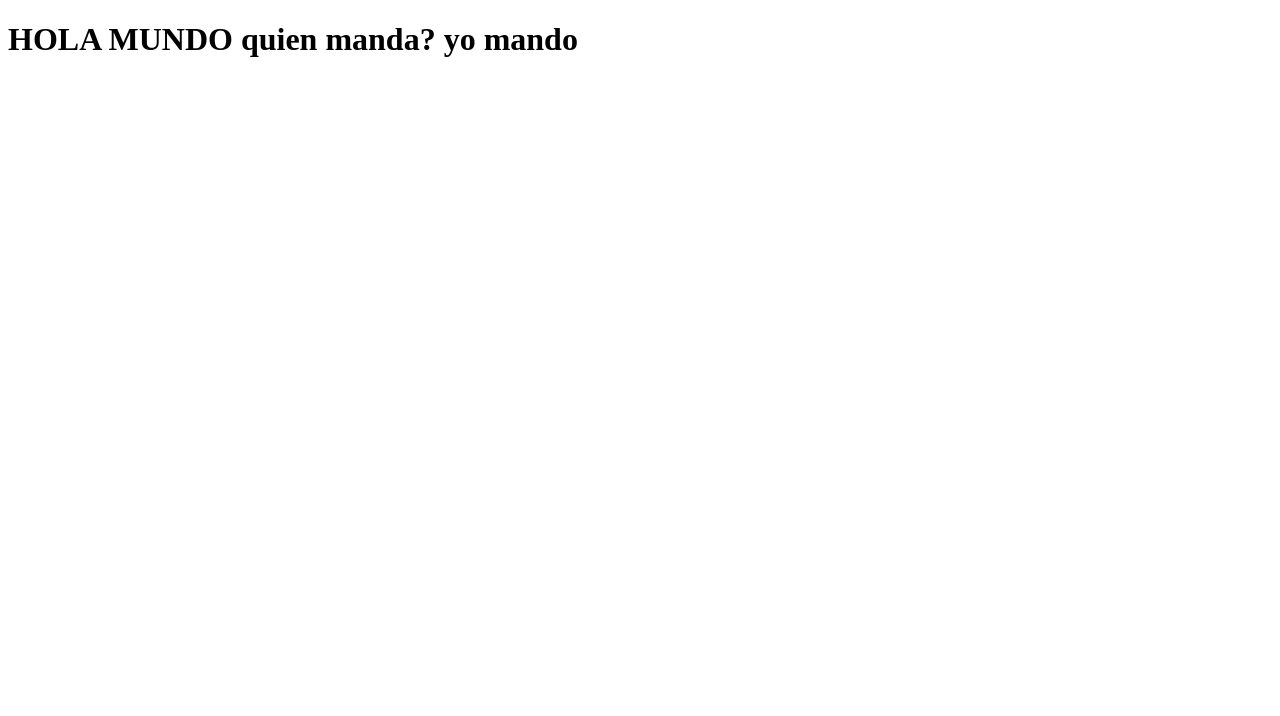
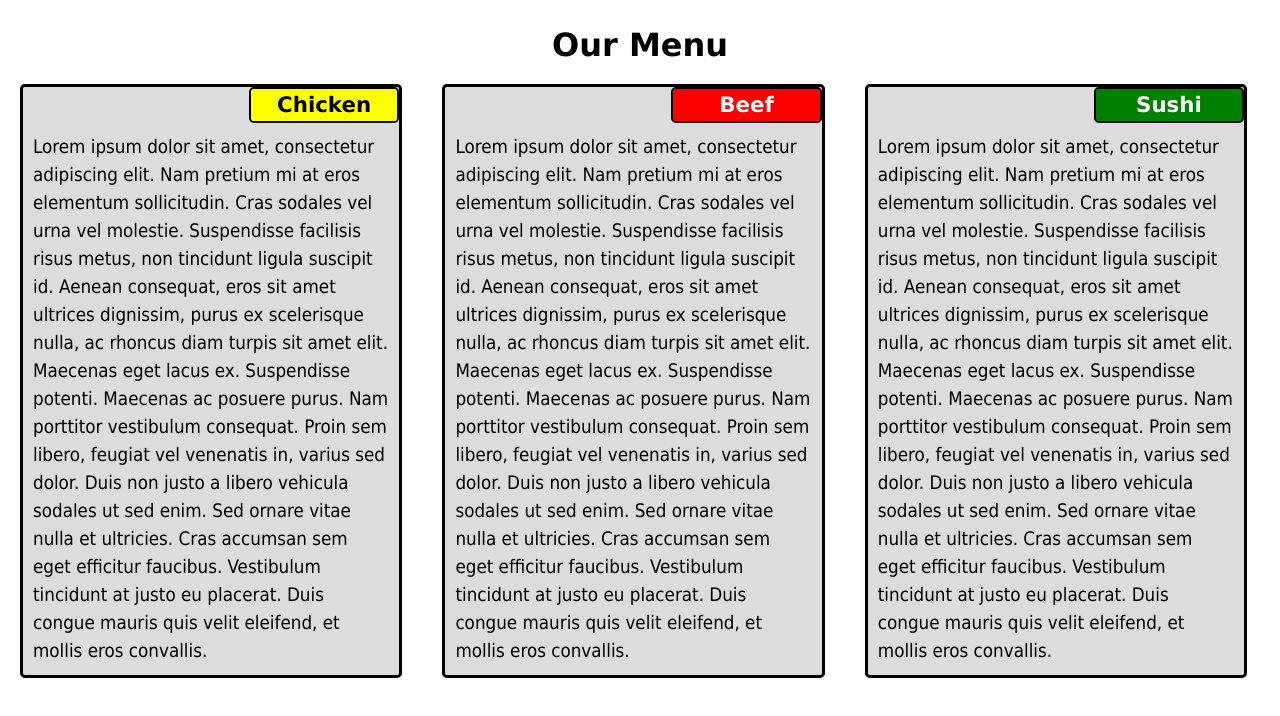
Before and after one commit to n0d0y/congenial-carnival, a plain HTML site: page site/index.html in a window 1280 px wide. Drawn offline with Linux system fonts and the light colour scheme.

Commit message:
Module 2 Solution.

```diff
--- a/site/index.html
+++ b/site/index.html
@@ -1,9 +1,143 @@
 <!DOCTYPE html>
 <html>
 <head>
-	<title>HOLA MUNDO</title>
+<meta charset="utf-8">
+<meta name="viewport" content="width=device-width, initial-scale=1">
+<title>Module 2 Solution</title>
+<link rel="stylesheet" type="text/css" href="Styles.css">
+<style type="text/css">
+* {
+  box-sizing: border-box;
+}
+
+body {
+  padding: 0;
+  margin: 0;
+  font-family: Verdana, Arial, Helvetica, sans-serif;
+  line-height: 1.5;
+  color: black;
+}
+
+h1 {
+  margin-bottom: 15px;
+  text-align: center;
+
+}
+.title {
+  text-align: center;
+  border: 2px solid black;
+  border-radius: 0.3rem;
+  width: 40%;
+  position: relative;
+  border-left:
+  margin-right: auto;
+  margin-left: auto;
+  font-size: 16pt;
+}
+
+#t1 {
+  background-color: Yellow;
+  color: black;
+  font-weight: bold;
+}
+
+#t2 {
+  background-color: Red;
+  color: white;
+  font-weight: bold;
+}
+
+#t3 {
+  background-color: Green;
+  color: white;
+  font-weight: bold;
+}
+
+#section {
+  background-color: Gainsboro;
+  border: 3px solid black;
+  margin-left: 20px;
+  margin-right: 20px;
+  margin-bottom: 20px;
+  border-radius: 0.3rem;
+}
+
+.text {
+  padding: 10px;
+  font-family: tahoma;
+  font-size: 14pt;
+}
+
+@media (min-width: 992px) {
+  .col-1, .col-2, .col-3 {
+    float: left;
+  }
+  .col-1 {
+    width: 33%;
+  }
+  .col-2 {
+    width: 33%;
+  }
+  .col-3 {
+    width: 33%;
+  }
+}
+
+@media (min-width: 768px) and (max-width: 991px) {
+  .col-1, .col-2, .col-3 {
+    float: left;
+  }
+  .col-1 {
+    width: 50%;
+  }
+  .col-2 {
+    width: 50%;
+  }
+  .col-3 {
+    width: 100%;
+  }
+}
+
+@media (max-width: 767px) {
+  .col-1, .col-2, .col-3 {
+    float: left;
+  }
+  .col-1 {
+    width: 100%;
+  }
+  .col-2 {
+    width: 100%;
+  }
+  .col-3 {
+    width: 100%;
+  }
+}
+</style>
 </head>
 <body>
-<h1>HOLA MUNDO quien manda? yo mando</h1>
+<h1>Our Menu</h1>
+
+<div class="container-fluid">
+	<div class="col-1">
+			<div id="section">
+				<div class="title" id="t1">Chicken</div>
+				<div class="text">Lorem ipsum dolor sit amet, consectetur adipiscing elit. Nam pretium mi at eros elementum sollicitudin. Cras sodales vel urna vel molestie. Suspendisse facilisis risus metus, non tincidunt ligula suscipit id. Aenean consequat, eros sit amet ultrices dignissim, purus ex scelerisque nulla, ac rhoncus diam turpis sit amet elit. Maecenas eget lacus ex. Suspendisse potenti. Maecenas ac posuere purus. Nam porttitor vestibulum consequat. Proin sem libero, feugiat vel venenatis in, varius sed dolor. Duis non justo a libero vehicula sodales ut sed enim. Sed ornare vitae nulla et ultricies. Cras accumsan sem eget efficitur faucibus. Vestibulum tincidunt at justo eu placerat. Duis congue mauris quis velit eleifend, et mollis eros convallis.</div>
+			</div>
+		</div>
+		<div class="col-2">
+			<div id="section">
+				<div class="title" id="t2">Beef</div>
+				<div class="text">Lorem ipsum dolor sit amet, consectetur adipiscing elit. Nam pretium mi at eros elementum sollicitudin. Cras sodales vel urna vel molestie. Suspendisse facilisis risus metus, non tincidunt ligula suscipit id. Aenean consequat, eros sit amet ultrices dignissim, purus ex scelerisque nulla, ac rhoncus diam turpis sit amet elit. Maecenas eget lacus ex. Suspendisse potenti. Maecenas ac posuere purus. Nam porttitor vestibulum consequat. Proin sem libero, feugiat vel venenatis in, varius sed dolor. Duis non justo a libero vehicula sodales ut sed enim. Sed ornare vitae nulla et ultricies. Cras accumsan sem eget efficitur faucibus. Vestibulum tincidunt at justo eu placerat. Duis congue mauris quis velit eleifend, et mollis eros convallis.</div>
+			</div>
+		</div>
+		<div class="col-3">
+			<div id="section">
+				<div class="title" id="t3">Sushi</div>
+				<div class="text">Lorem ipsum dolor sit amet, consectetur adipiscing elit. Nam pretium mi at eros elementum sollicitudin. Cras sodales vel urna vel molestie. Suspendisse facilisis risus metus, non tincidunt ligula suscipit id. Aenean consequat, eros sit amet ultrices dignissim, purus ex scelerisque nulla, ac rhoncus diam turpis sit amet elit. Maecenas eget lacus ex. Suspendisse potenti. Maecenas ac posuere purus. Nam porttitor vestibulum consequat. Proin sem libero, feugiat vel venenatis in, varius sed dolor. Duis non justo a libero vehicula sodales ut sed enim. Sed ornare vitae nulla et ultricies. Cras accumsan sem eget efficitur faucibus. Vestibulum tincidunt at justo eu placerat. Duis congue mauris quis velit eleifend, et mollis eros convallis.</div>
+			</div>
+		</div>
+</div>
+
+
 </body>
 </html>
```
